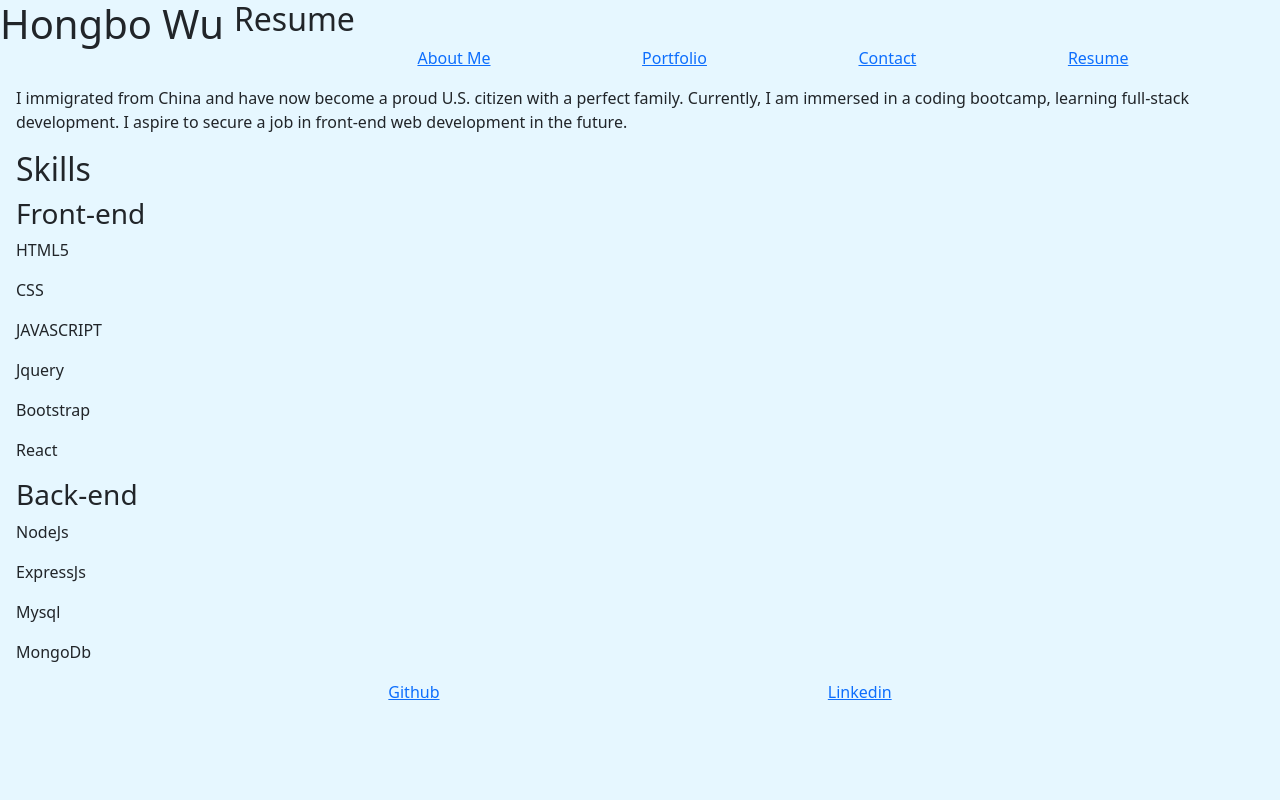
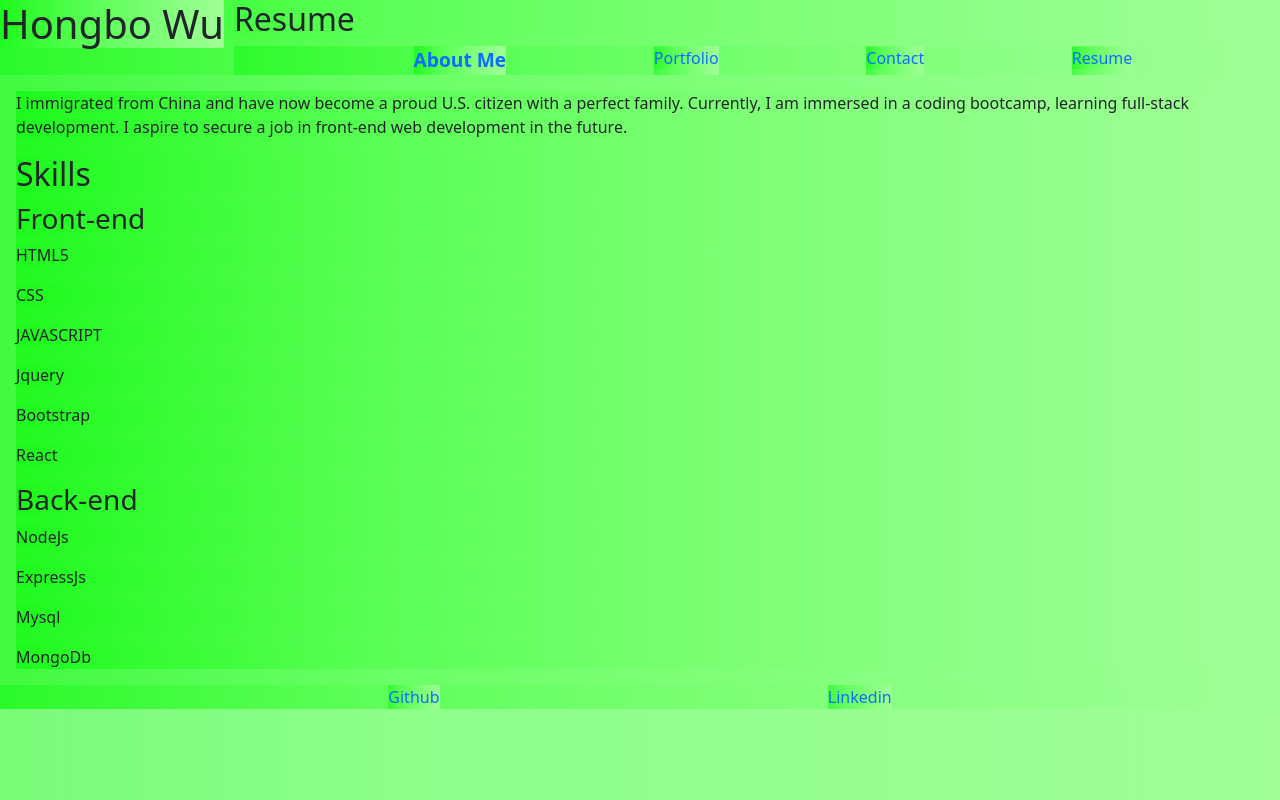
Before and after one commit to hongbowu/React-Portfolio, a React (Vite) app: page / in a window 1280 px wide. Built offline with nearby package versions, Linux system fonts and the light colour scheme.

Commit message:
change background color

```diff
--- a/src/App.css
+++ b/src/App.css
@@ -1,5 +1,6 @@
 * {
-    background: #e6f7ff;
+  background: rgb(26,249,25);
+  background: linear-gradient(90deg, rgba(26,249,25,0.5886729691876751) 0%, rgba(90,255,85,0.6951155462184874) 30%, rgba(159,255,150,1) 100%);
 }
 
 header h1 {
@@ -14,6 +15,10 @@ header ul {
   flex-direction: row;
   justify-content: space-evenly;
   clear: right;
+}
+
+.no-underline {
+  text-decoration: none;
 }
 
 footer {
@@ -40,3 +45,9 @@ form {
   height: 60px;
   cursor: pointer;
 }
+
+li.active {
+  color: red;
+  font-weight: bold;
+  font-size: 120%;
+}
--- a/src/components/Footer.jsx
+++ b/src/components/Footer.jsx
@@ -3,8 +3,8 @@ export default function Footer() {
 
     return(
         <footer>
-            <a href="https://github.com/hongbowu/">Github</a>
-            <a href='https://www.linkedin.com/in/hongbo-wu-a3670a2b1/'>Linkedin</a>
+            <a className='no-underline' href="https://github.com/hongbowu/">Github</a>
+            <a className='no-underline' href='https://www.linkedin.com/in/hongbo-wu-a3670a2b1/'>Linkedin</a>
         </footer>
     )
 }
--- a/src/components/Nav.jsx
+++ b/src/components/Nav.jsx
@@ -7,26 +7,26 @@ export default function Nav() {
         <h1 className='username'>Hongbo Wu</h1>
         <h2>Resume</h2>
         <ul>
-            <li>
-              <Link
+            <li className={currentPage === '/' ? 'active' : ''}>
+              <Link className='no-underline'
                 to='/' >
                     About Me
                 </Link>
             </li>
-            <li>
-            <Link
+            <li className={currentPage === '/Portfolio' ? 'active' : ''}>
+            <Link className='no-underline'
                 to='/Portfolio' >
                     Portfolio
                 </Link>
             </li>
-            <li>
-            <Link
+            <li className={currentPage === '/Contact' ? 'active' : ''}>
+            <Link className='no-underline'
                 to='/Contact' >
                     Contact
                 </Link>
             </li>
-            <li>
-            <Link
+            <li className={currentPage === '/Resume' ? 'active' : ''}>
+            <Link className='no-underline'
                 to='/Resume' >
                     Resume
                 </Link>
```
Lines whose indentation alone changed are shown as unchanged.
